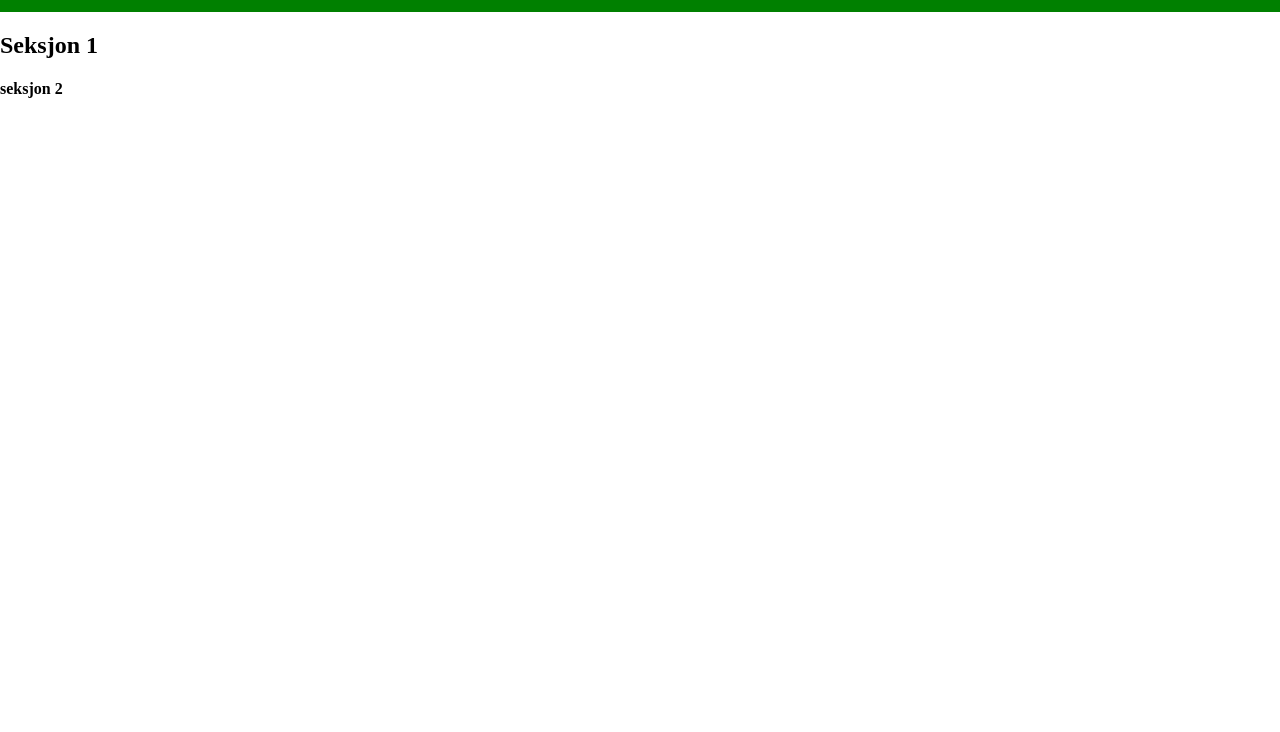
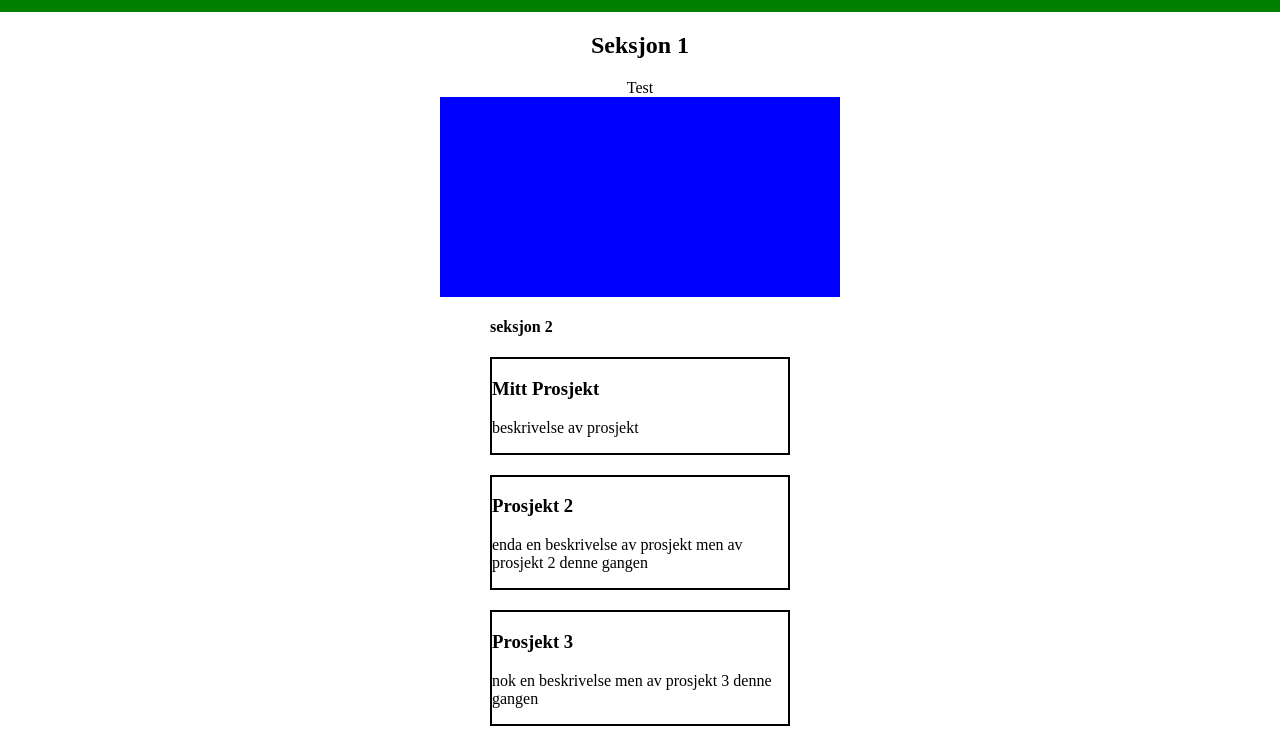
Before and after one commit to Chonkz90/stackblitz-starters-ftpgcg, a website: page index.html in a window 1280 px wide. Shown: the part 68-800 px from the top of the page. Drawn offline with Linux system fonts and the light colour scheme.

Commit message:
responsiv css

```diff
--- a/index.html
+++ b/index.html
@@ -19,8 +19,25 @@
       </nav>
     </header>
       <main>
-        <section><h1>Seksjon 1 </h1><section>
+        <section class="flexColCenter">
+          <h1>Seksjon 1 </h1>
+
+          Test
+          <div class="redBox"></div>
+          <section>
           <section><h1>seksjon 2</h1><section>
+
+
+        <div class="projectDivider">
+          <div class="projectCard"><h3>Mitt Prosjekt</h3>
+            <p>beskrivelse av prosjekt</p>
+          </div>
+          <div class="projectCard"><h3>Prosjekt 2</h3>
+            <p> enda en beskrivelse av prosjekt men av prosjekt 2 denne gangen</p>
+          </div>
+          <div class="projectCard"><h3>Prosjekt 3</h3><p>nok en beskrivelse men av prosjekt 3 denne gangen</p></div>
+        </div>
+
           </main>
           <footer>
             <p>Laget av Tomas</p>
--- a/styles.css
+++ b/styles.css
@@ -75,3 +75,71 @@ section {
 * {
   --primaryColor:green;
 }
+
+.redBox {
+  width: 300px;
+  height: 300px;
+  background-color: red;
+}
+
+@media (min-width: 426px) {
+
+.redBox {
+width: 200px;
+height: 200px;
+background-color: green;
+}
+}
+
+@media (min-width: 560px) and (max-width: 769px) {
+  .redBox {
+    background-color: orange;
+  }
+}
+
+@media (orientation: landscape) {
+
+.redBox {
+  min-width: 400px ;
+  max-height: 350px ;
+  background-color: blue;
+}
+}
+
+
+.projectCard {
+  border: 2px solid black;
+  width: 300px;
+}
+
+.projectDivider {
+  display: flex;
+  justify-content: space-around;
+  align-items: center;
+}
+
+@media (max-width: 426px) {
+}
+.projectDivider{
+  flex-direction: column;
+  gap: 20px;
+}
+
+a:link, a:visited {
+  color: black;
+
+
+}
+a:focus, a:hover {
+  color: red;
+}
+
+.container {
+  width: 100%;
+  display: flex;
+}
+
+.information, .image {
+  width: 50%;
+  border: 2px solid black;
+}
```
